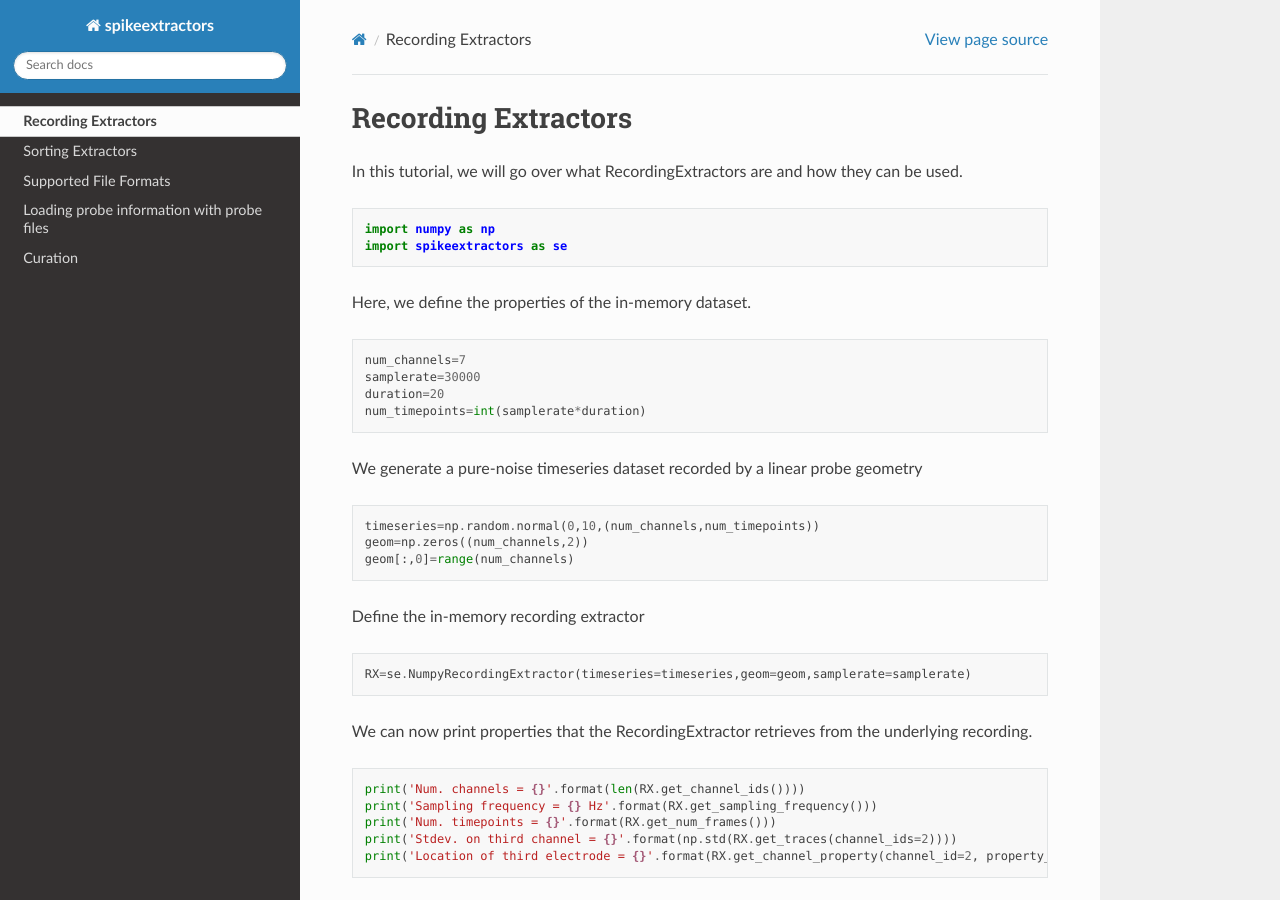
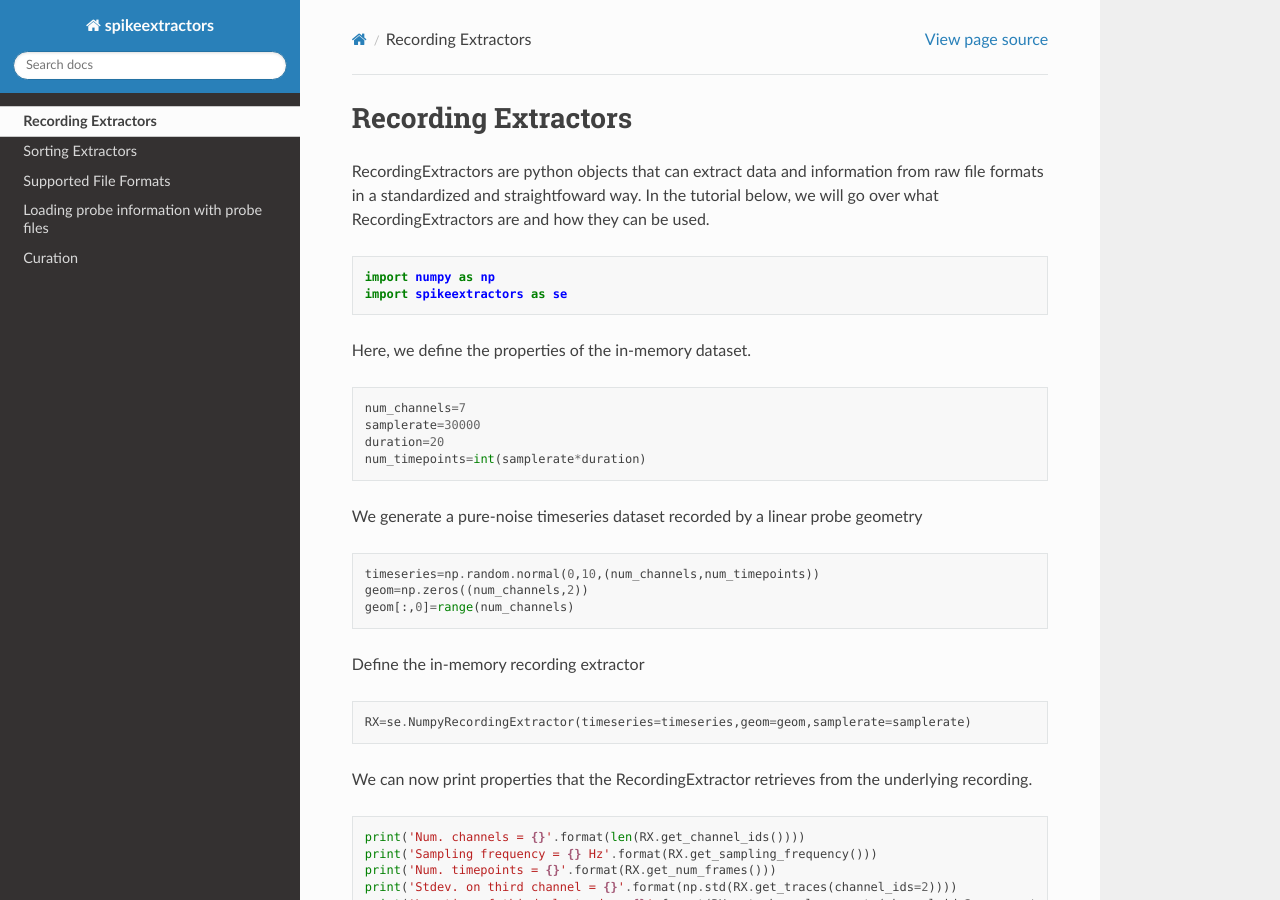
Before and after one commit to SpikeInterface/spikeextractors, a Sphinx documentation site: the page built from docs/recording_extractors.rst, in a window 1280 px wide and 900 px high. Built offline with Sphinx 7.4.7 and the Read the Docs theme 2.0.0, drawn with Linux system fonts in a browser that asks for light colours.

Commit message:
Update recording_extractors.rst

```diff
--- a/docs/recording_extractors.rst
+++ b/docs/recording_extractors.rst
@@ -2,8 +2,7 @@
 Recording Extractors
 ~~~~~~~~~~~~~~~~~~~~
 
-In this tutorial, we will go over what RecordingExtractors are and how
-they can be used.
+RecordingExtractors are python objects that can extract data and information from raw file formats in a standardized and straightfoward way. In the tutorial below, we will go over what RecordingExtractors are and how they can be used.
 
 .. code:: python
 
```
